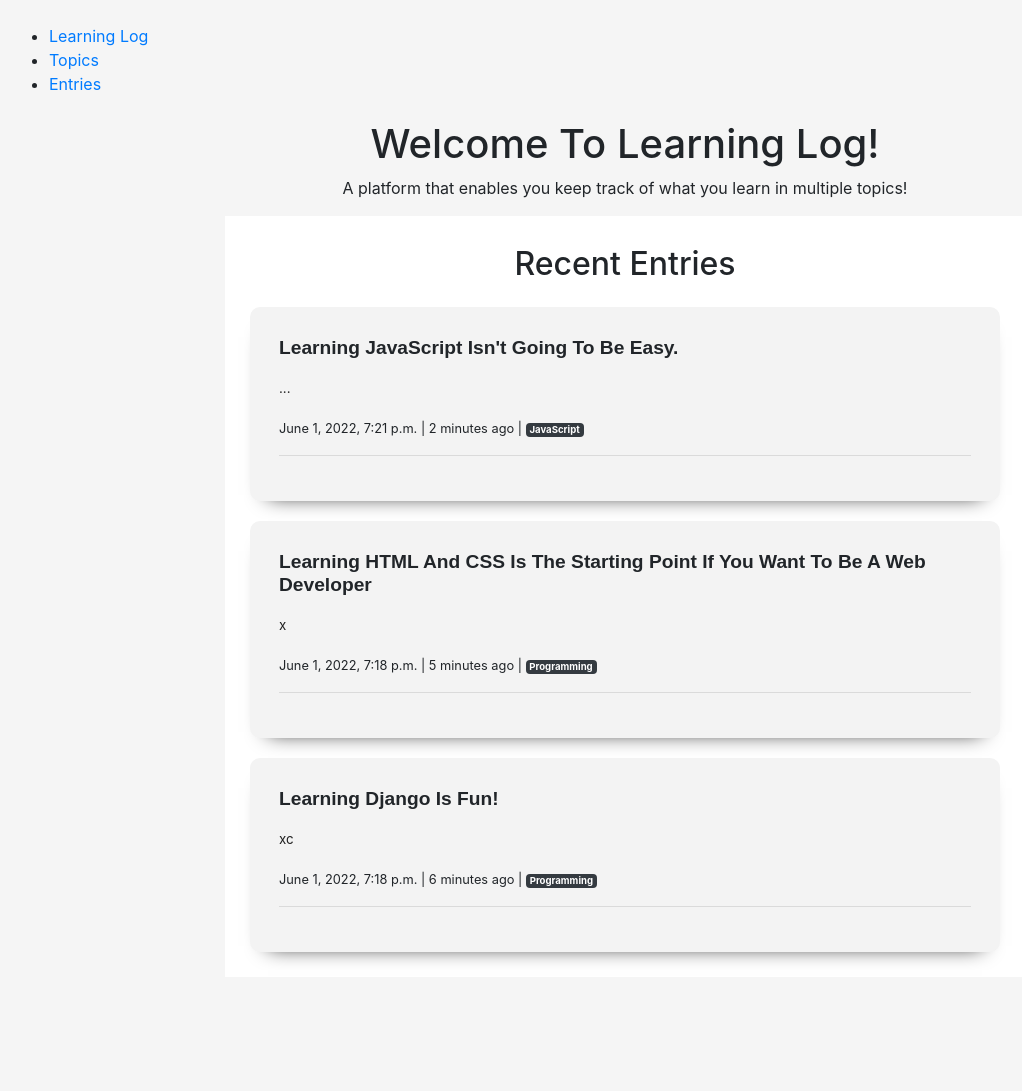
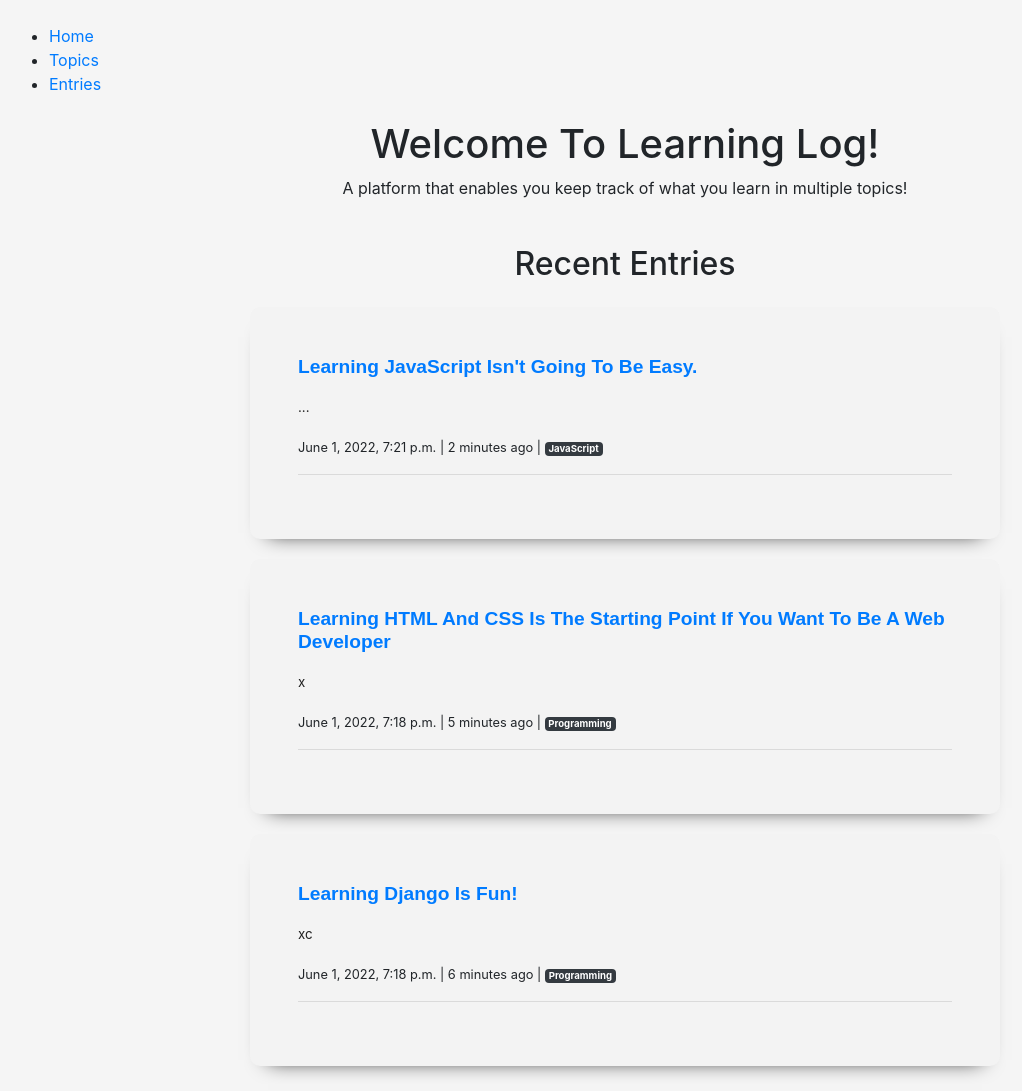
Before and after one commit to StevenSanie/learning_log, a Django app: page / in a window 1280 px wide. Shown: the whole page, without its empty margins (15-1037 px from the left). Before the commit the page ends 960 px from the top, so only its background shows below. Run offline with Django 4.2, Linux system fonts and the light colour scheme; data comes from the database, SQL or seed files in the repository; both versions use the stored data as it was after the commit; some libraries are stand-ins or nearby versions.

Commit message:
was working with the entries section today

```diff
--- a/learning_logs/static/css/main.css
+++ b/learning_logs/static/css/main.css
@@ -4,7 +4,7 @@ body{
 
 .recent-entries{
 	max-width: 800px;
-	background: #fff;
+	background: transparent;
 	padding: 5px;
 
 }
@@ -13,7 +13,7 @@ body{
     margin: 20px;
     background: #f3f3f3;
     border-radius: 10px;
-    padding: 29px;
+    padding: 5px;
     /* color: #fff; */
     box-shadow: 0px 12px 20px -18px #000;
 }
--- a/learning_logs/templates/learning_logs/base.html
+++ b/learning_logs/templates/learning_logs/base.html
@@ -21,7 +21,7 @@
 
 	<header class="m-4">
 		<ul>
-			<li><a href="{% url 'index' %}">Learning Log</a></li>
+			<li><a href="{% url 'index' %}">Home</a></li>
 			<li><a href="{% url 'topics' %}">Topics</a></li>
 			<li><a href="{% url 'entries' %}">Entries</a></li>
 		</ul>
--- a/learning_logs/templates/learning_logs/entries.html
+++ b/learning_logs/templates/learning_logs/entries.html
@@ -7,8 +7,10 @@
 		<ul>
 			{% for entry in object_list %}
 				<li>
-					<p class="lead"><a href="#" class=""> {{entry.entry_title}}</a></p>
+					<p class="lead"><a href="{% url 'entry-detail' entry.id %}" class=""> {{entry.entry_title}}</a></p>
 				</li>
+			{% empty %}
+			<p>There are no entries in your account. When you create an entry, it will appear here.</p>
 			{% endfor %}
 		</ul>
 		<a href="{% url 'new-entry' %}" class="btn btn-primary"> <i class="fa fa-plus"></i> New Entry </a>
--- a/learning_logs/templates/learning_logs/index.html
+++ b/learning_logs/templates/learning_logs/index.html
@@ -4,7 +4,7 @@
 
 {% block content %}
 
-	<div class="container text-center">
+	<div class="text-center">
 		<h1>Welcome To Learning Log!</h1>
 		<p>A platform that enables you keep track of what you learn in multiple topics!</p>
 	</div>
@@ -12,15 +12,20 @@
 	<div class="container recent-entries">
 		<h2 class="my-4 text-center">Recent Entries </h2>
 		{% for entry in entries %}
-		<div class="home-entry">
-			<h3>{{entry.entry_title}}</h3>
+
+			<div class="home-entry p-5">
+				<h3> <a href="{% url 'entry-detail' entry.id %}"> {{entry.entry_title}} </a></h3>
 				<p>
 					{{entry.entry_text}}
 				</p>
 
 				<small>{{entry.date_added}} | {{entry.date_added|timesince}} ago | <a href="{% url 'topic-detail' entry.entry_topic.id %}"> <span class="text-small badge badge-dark">{{entry.entry_topic}}</span></a> </small>
 				<hr>
+
+
+
 			</div>
+
 		{% endfor %}
 	</div>
 {% endblock content%}
--- a/learning_logs/templates/learning_logs/topics.html
+++ b/learning_logs/templates/learning_logs/topics.html
@@ -23,7 +23,7 @@
 		</li>
 
 		{% empty %}
-		<li>No topics to show - <a href="{% url 'add-topic' %}"> Add Topic </a> </li>
+		<li>No topics to show. Add new topics, and they will show here. </li>
 		{% endfor %}
 
 	</ul>
--- a/learning_logs/urls.py
+++ b/learning_logs/urls.py
@@ -11,4 +11,5 @@ urlpatterns = [
 	path('topics/<int:pk>/', views.DetailTopic.as_view(), name='topic-detail'),
 	path('entry/new/', views.CreateEntry.as_view(), name='new-entry'),
 	path('entries/', views.Entries.as_view(), name='entries'),
+	path('entry/<int:pk>/', views.DetailEntry.as_view(), name='entry-detail'),
 ]
--- a/learning_logs/views.py
+++ b/learning_logs/views.py
@@ -51,3 +51,7 @@ class CreateEntry(generic.CreateView):
 class Entries(generic.ListView):
 	model = Entry
 	template_name = 'learning_logs/entries.html'
+
+class DetailEntry(generic.DetailView):
+	model = Entry
+	template_name = 'learning_logs/detail-entry.html'
```
Also changed, not shown: learning_logs/templates/learning_logs/detail-entry.html (added, +16 -0 lines), learning_logs/templates/learning_logs/topic-detail.html (+6 -8 lines), learning_logs/templates/learning_logs/topic_confirm_delete.html (+7 -2 lines), db.sqlite3, learning_logs/migrations/0003_alter_entry_options_alter_topic_options_and_more.py (added), learning_logs/migrations/0004_alter_entry_entry_topic.py (added). Lines whose indentation alone changed are shown as unchanged.
